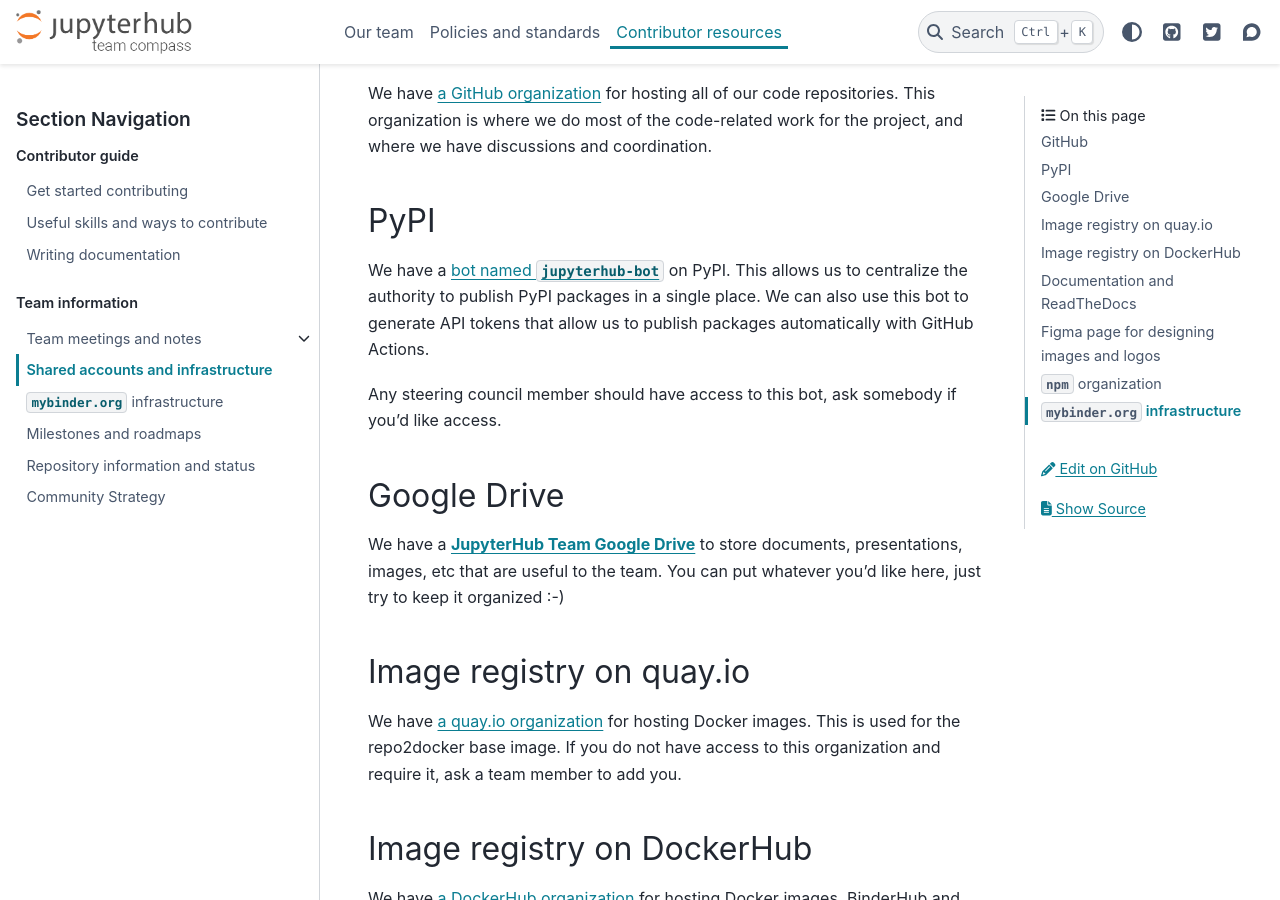
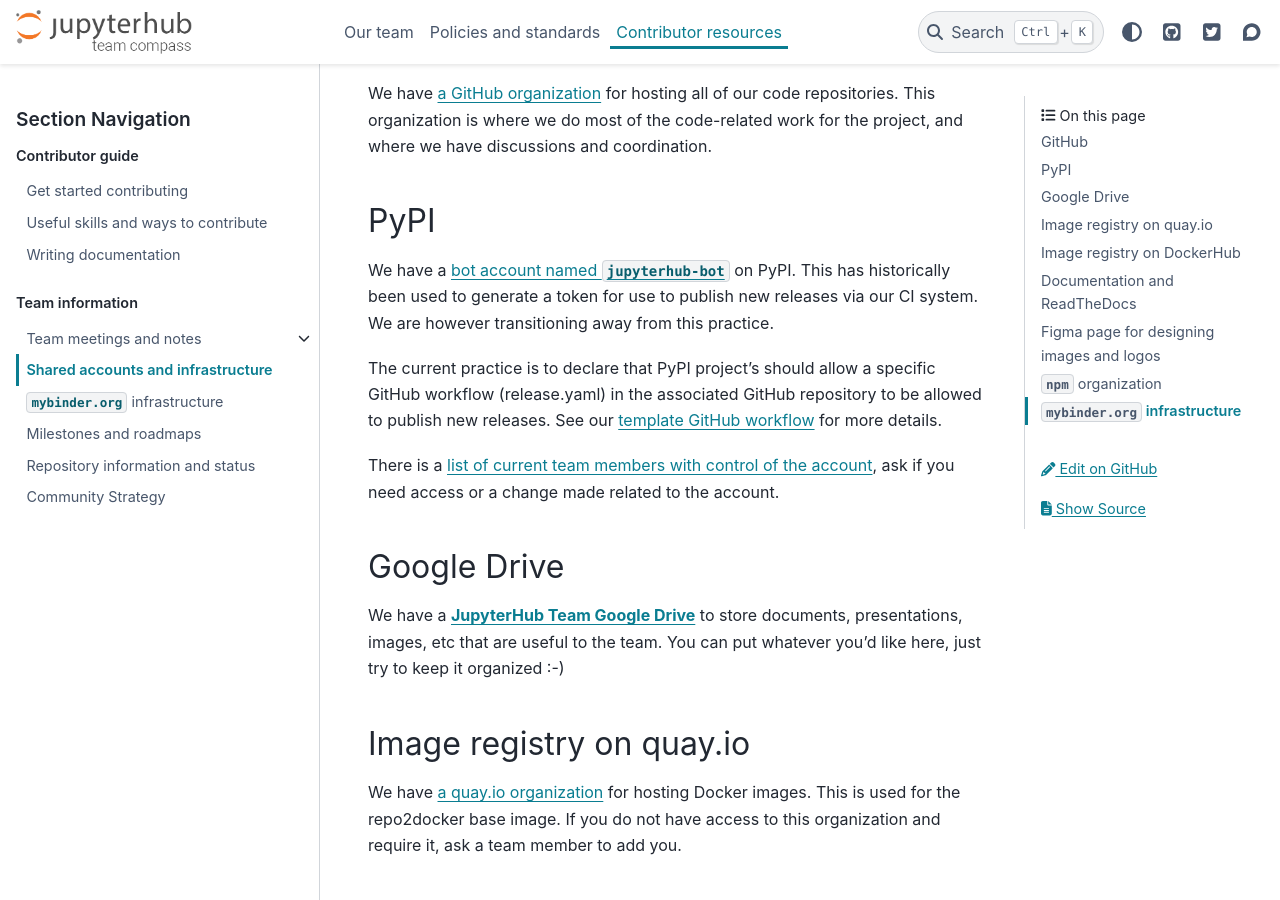
Before and after one commit to jupyterhub/team-compass, a Sphinx documentation site: the page built from docs/resources/shared-infrastructure.md, in a window 1280 px wide and 900 px high, scrolled down 352 px. Built offline with Sphinx 7.4.7 and the PyData theme 0.15.4, drawn with Linux system fonts in a browser that asks for light colours; the version number could not be read and is left out.

Commit message:
Update notes about PyPI bot account

```diff
--- a/docs/resources/shared-infrastructure.md
+++ b/docs/resources/shared-infrastructure.md
@@ -11,11 +11,20 @@
 (shared:pypi-bot)=
 ## PyPI
 
-We have a [bot named `jupyterhub-bot`](https://pypi.org/user/jupyterhub-bot/) on PyPI.
-This allows us to centralize the authority to publish PyPI packages in a single place.
-We can also use this bot to generate API tokens that allow us to publish packages automatically with GitHub Actions.
+We have a [bot account named `jupyterhub-bot`] on PyPI. This has historically
+been used to generate a token for use to publish new releases via our CI system.
+We are however transitioning away from this practice.
 
-Any steering council member should have access to this bot, ask somebody if you'd like access.
+The current practice is to declare that PyPI project's should allow a specific
+GitHub workflow (release.yaml) in the associated GitHub repository to be allowed
+to publish new releases. See our [template GitHub workflow] for more details.
+
+There is a [list of current team members with control of the account], ask if
+you need access or a change made related to the account.
+
+[bot account named `jupyterhub-bot`]: https://pypi.org/user/jupyterhub-bot/
+[template github workflow]: https://github.com/jupyterhub/jupyterhub-python-repo-template/blob/main/.github/workflows/release.yaml
+[list of current team members with control of the account]: https://github.com/jupyterhub/team-compass/issues/520
 
 (resources:shared-drive)=
 
```
